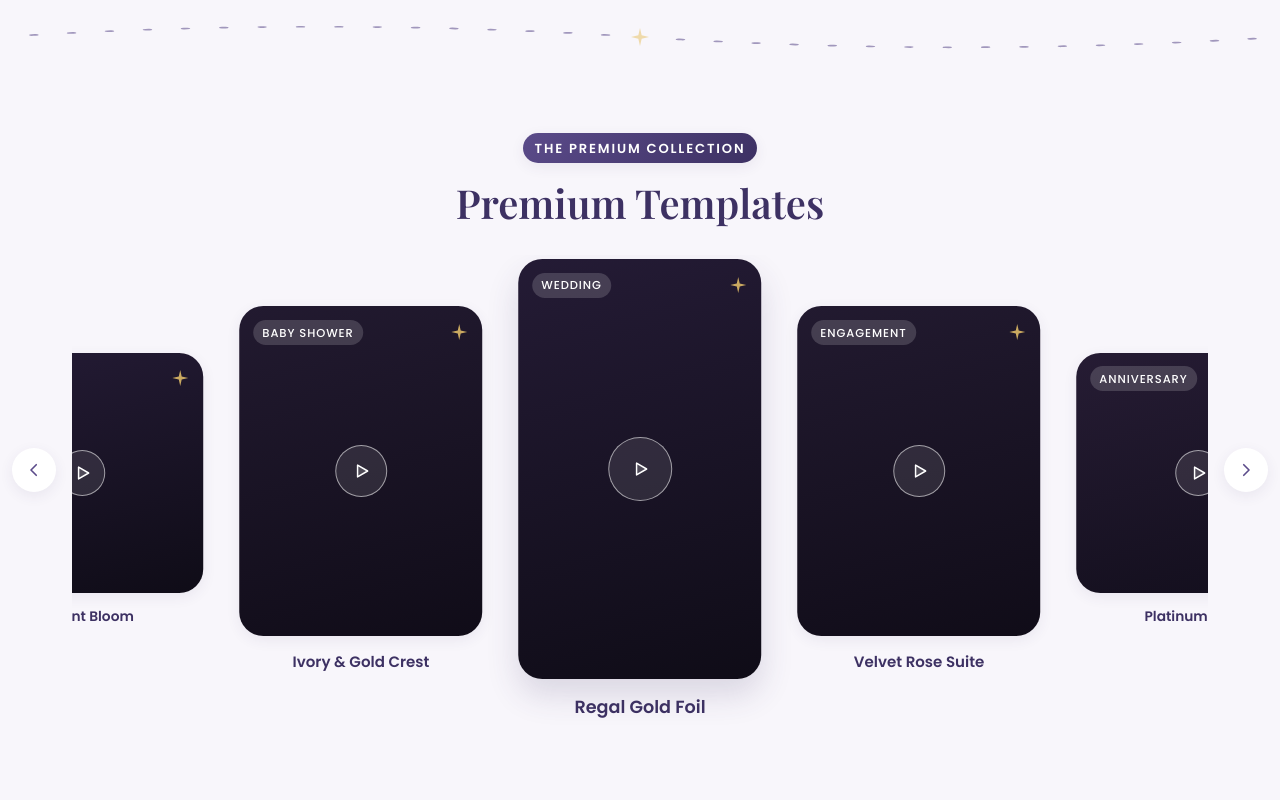
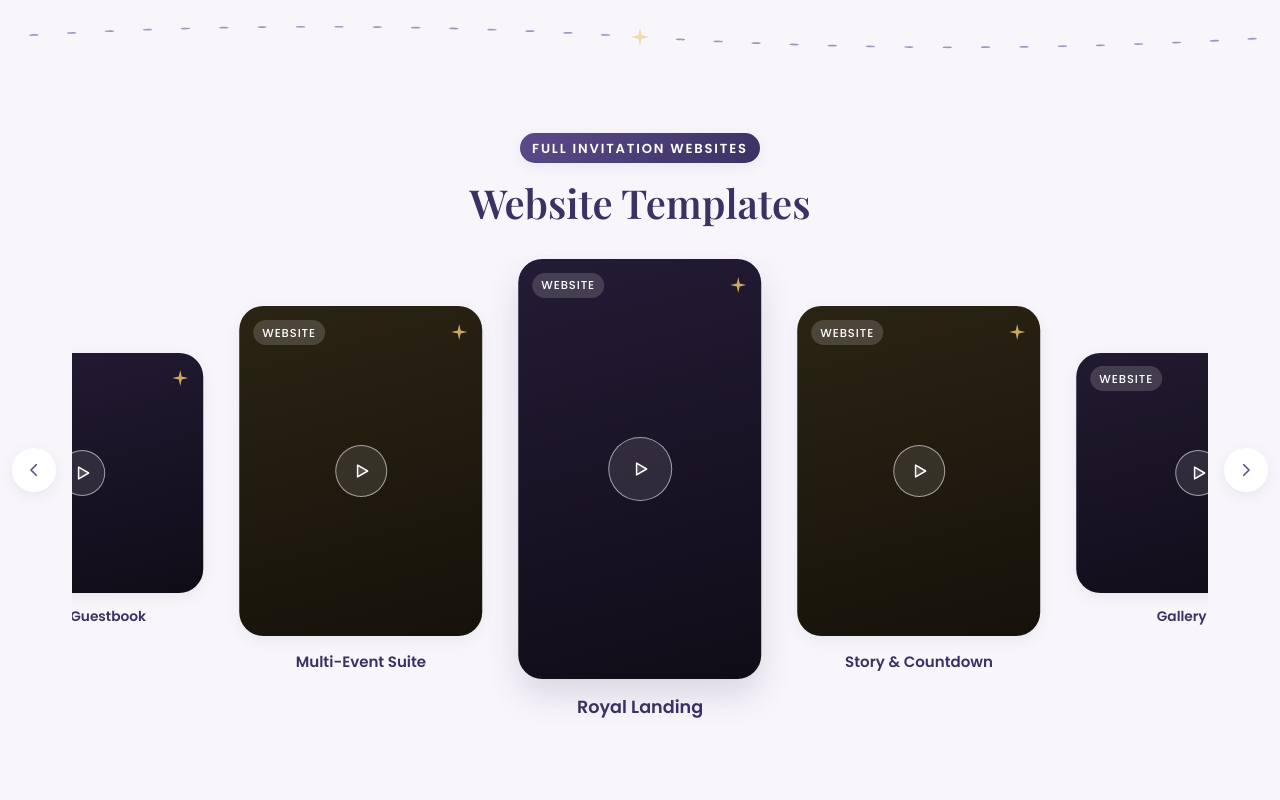
Before and after one commit to awaismalik47/InviteHub, an Angular app: page / in a window 1280 px wide. Shown: the part 1440-2240 px from the top of the page. Built offline with nearby package versions, Linux system fonts and the light colour scheme.

Commit message:
Add a dedicated Website Templates category
Showcases the full invitation-website product (the Premium pricing
tier's headline offering) as its own carousel, placed right after
Wedding. Six placeholder entries, same convention as other groups.

Co-Authored-By: Claude Sonnet 5 <noreply@anthropic.com>

```diff
--- a/src/app/data/template-categories.ts
+++ b/src/app/data/template-categories.ts
@@ -33,6 +33,19 @@ export const TEMPLATE_CATEGORIES: TemplateCategoryGroup[] = [
       { id: 'wed-04', title: 'Rustic Garden', categoryLabel: 'Wedding', variant: 4 },
       { id: 'wed-05', title: 'Islamic Elegance', categoryLabel: 'Wedding', variant: 1 },
       { id: 'wed-06', title: 'Vintage Lace', categoryLabel: 'Wedding', variant: 2 },
+    ],
+  },
+  {
+    id: 'website',
+    eyebrow: 'Full Invitation Websites',
+    heading: 'Website Templates',
+    items: [
+      { id: 'site-01', title: 'Royal Landing', categoryLabel: 'Website', variant: 1 },
+      { id: 'site-02', title: 'Story & Countdown', categoryLabel: 'Website', variant: 2 },
+      { id: 'site-03', title: 'Gallery First', categoryLabel: 'Website', variant: 3 },
+      { id: 'site-04', title: 'Single Page Elegant', categoryLabel: 'Website', variant: 4 },
+      { id: 'site-05', title: 'RSVP & Guestbook', categoryLabel: 'Website', variant: 1 },
+      { id: 'site-06', title: 'Multi-Event Suite', categoryLabel: 'Website', variant: 2 },
     ],
   },
   {
```
